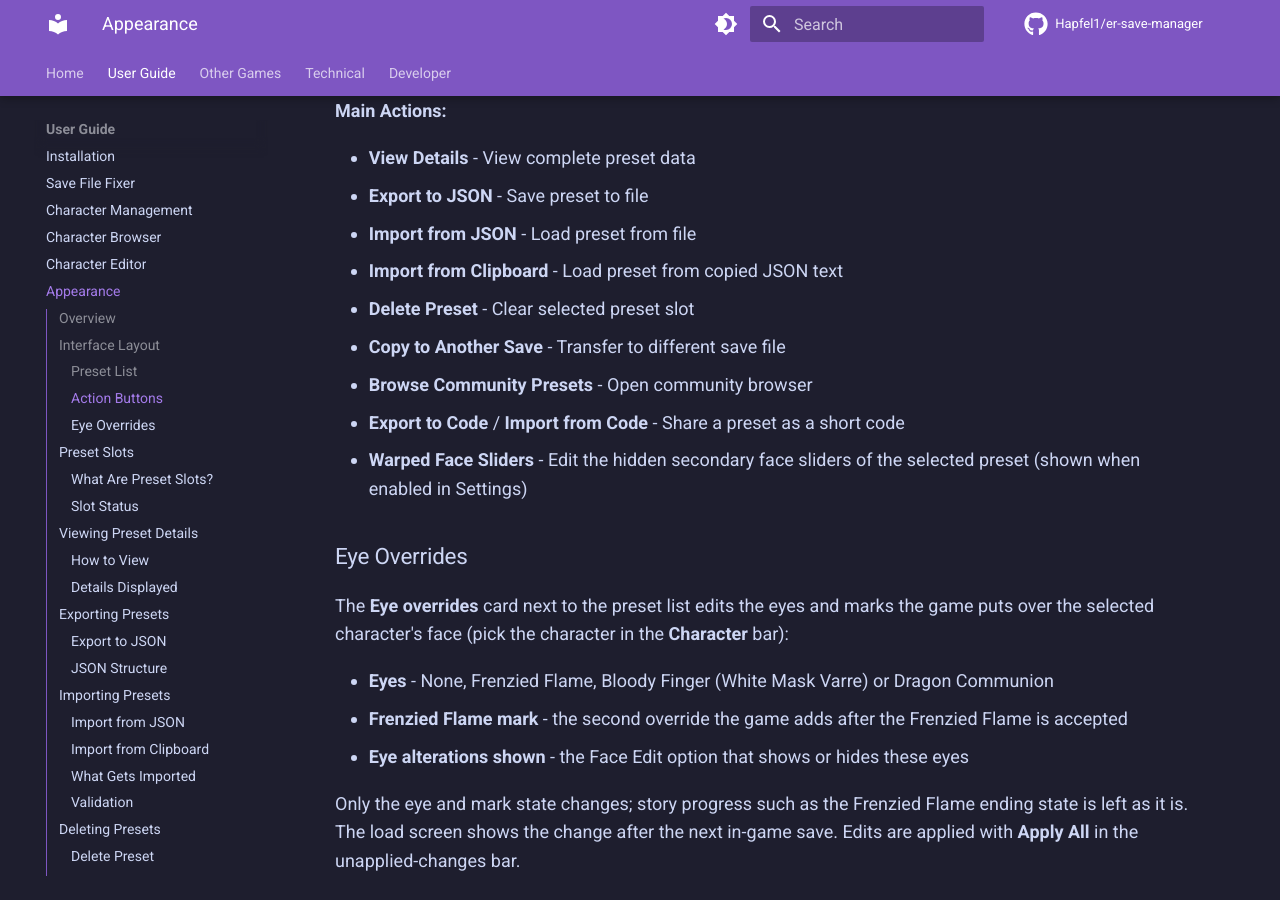
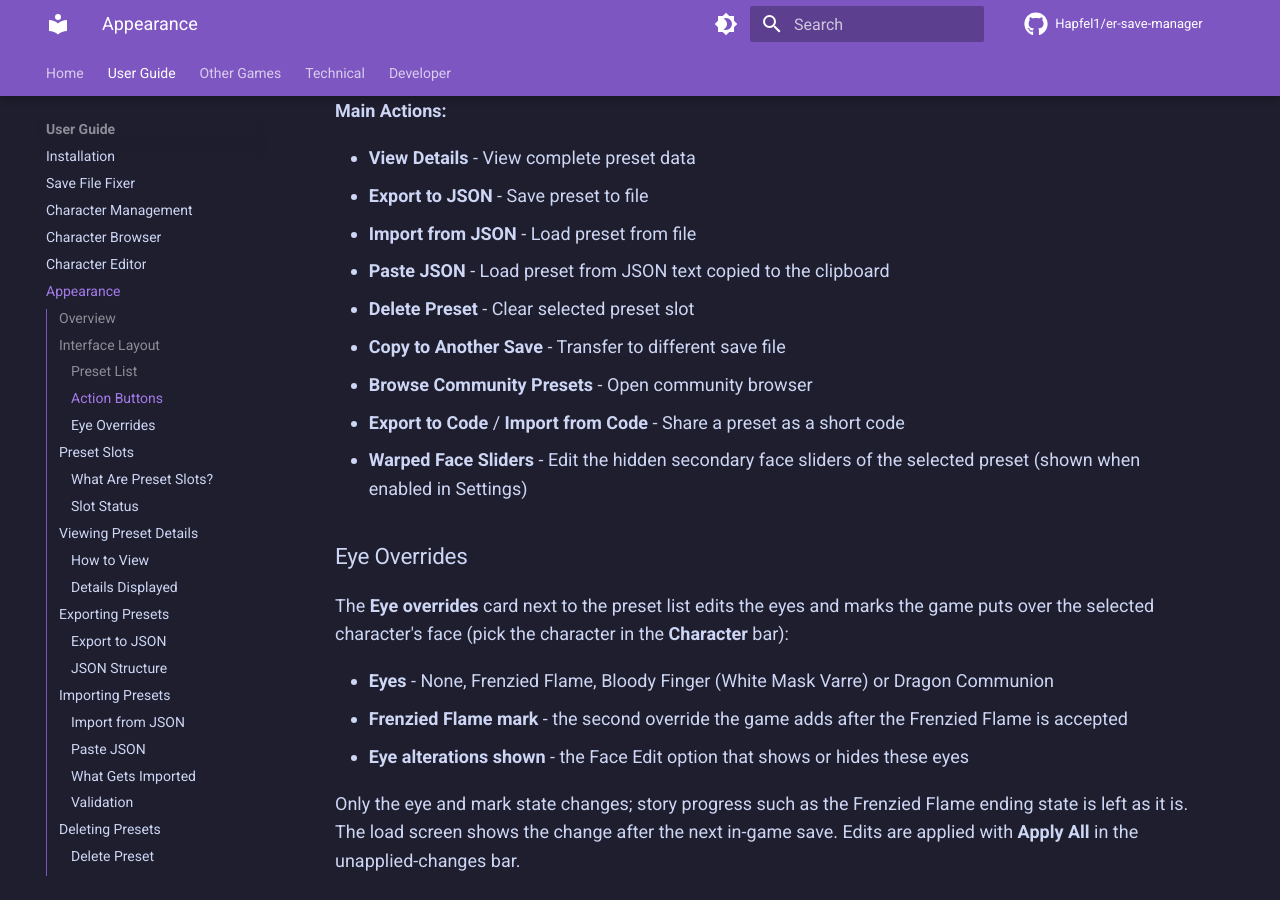
Before and after one commit to Hapfel1/er-save-manager, an MkDocs documentation site: the page built from docs/user-guide/appearance.md, in a window 1280 px wide and 900 px high, scrolled down 1479 px. Built offline with MkDocs 1.6.1 and Material for MkDocs 9.7.7, drawn with Linux system fonts in a browser that asks for light colours; comment, search, counter and statistics services are not loaded; the version menu is left out; some of the changed text lies outside the part shown.

Commit message:
fix(appearance): label the clipboard import Paste JSON and add a tooltip (#486)
Import from Clipboard did not say that it expects copied JSON and read
like a second share code entry. The button is now Paste JSON with a
tooltip naming the source, and the error for non-JSON clipboard text
points share codes to Import from Code.

```diff
--- a/docs/user-guide/appearance.md
+++ b/docs/user-guide/appearance.md
@@ -47,7 +47,7 @@ The Appearance tab manages character appearance presets stored in your save file
 - **View Details** - View complete preset data
 - **Export to JSON** - Save preset to file
 - **Import from JSON** - Load preset from file
-- **Import from Clipboard** - Load preset from copied JSON text
+- **Paste JSON** - Load preset from JSON text copied to the clipboard
 - **Delete Preset** - Clear selected preset slot
 - **Copy to Another Save** - Transfer to different save file
 - **Browse Community Presets** - Open community browser
@@ -208,7 +208,7 @@ Loads preset from JSON file into selected slot.
 4. Confirm import
 5. Preset loaded into slot
 
-### Import from Clipboard
+### Paste JSON
 
 Loads preset from JSON text on the clipboard, such as the **Copy JSON** button on an Elden Sliders page.
 
@@ -216,7 +216,7 @@ Loads preset from JSON text on the clipboard, such as the **Copy JSON** button o
 
 1. Copy the preset JSON
 2. Select target preset slot (empty or occupied)
-3. Click **Import from Clipboard**
+3. Click **Paste JSON**
 4. Confirm import
 
 ### What Gets Imported
```
Also changed, not shown: README.md (+1 -1 lines), 1 other file.
